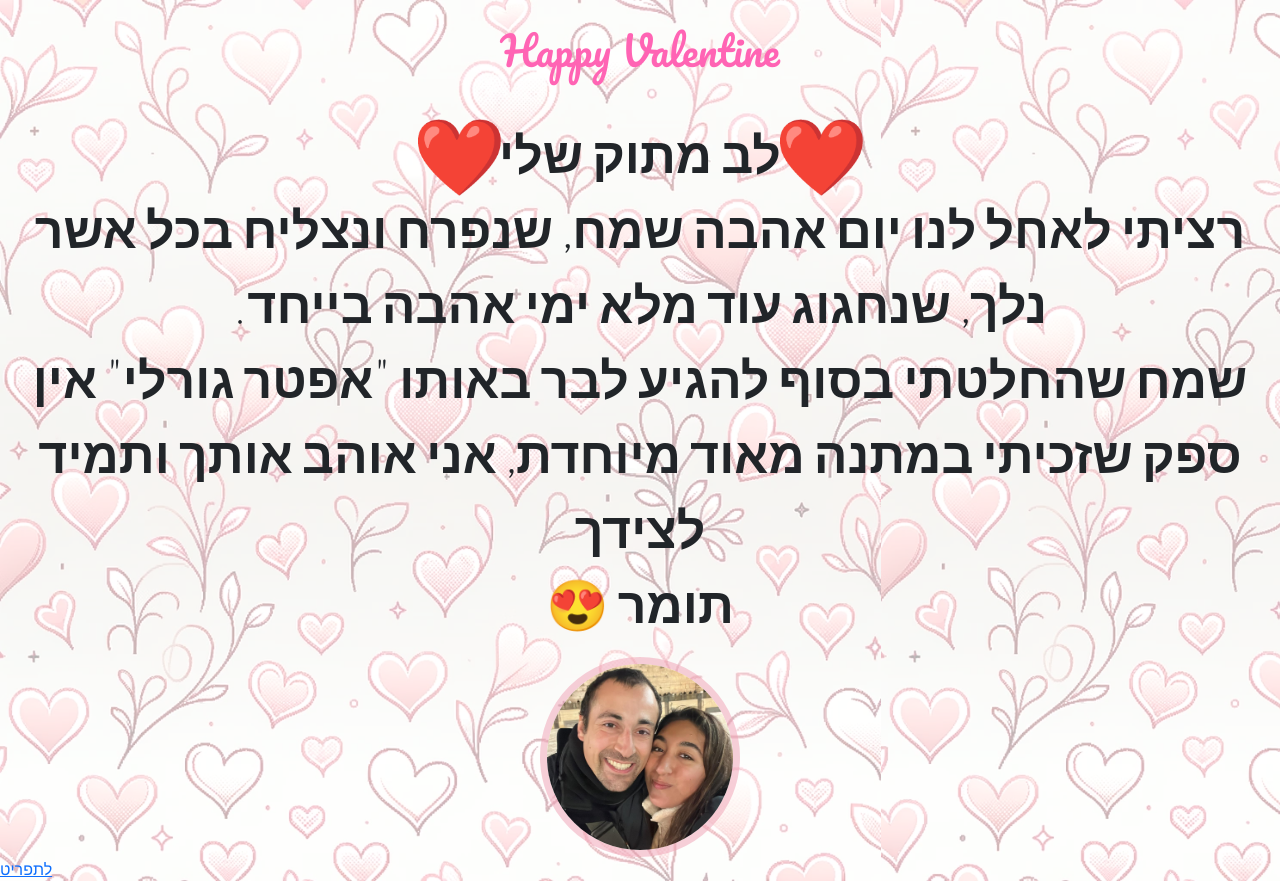
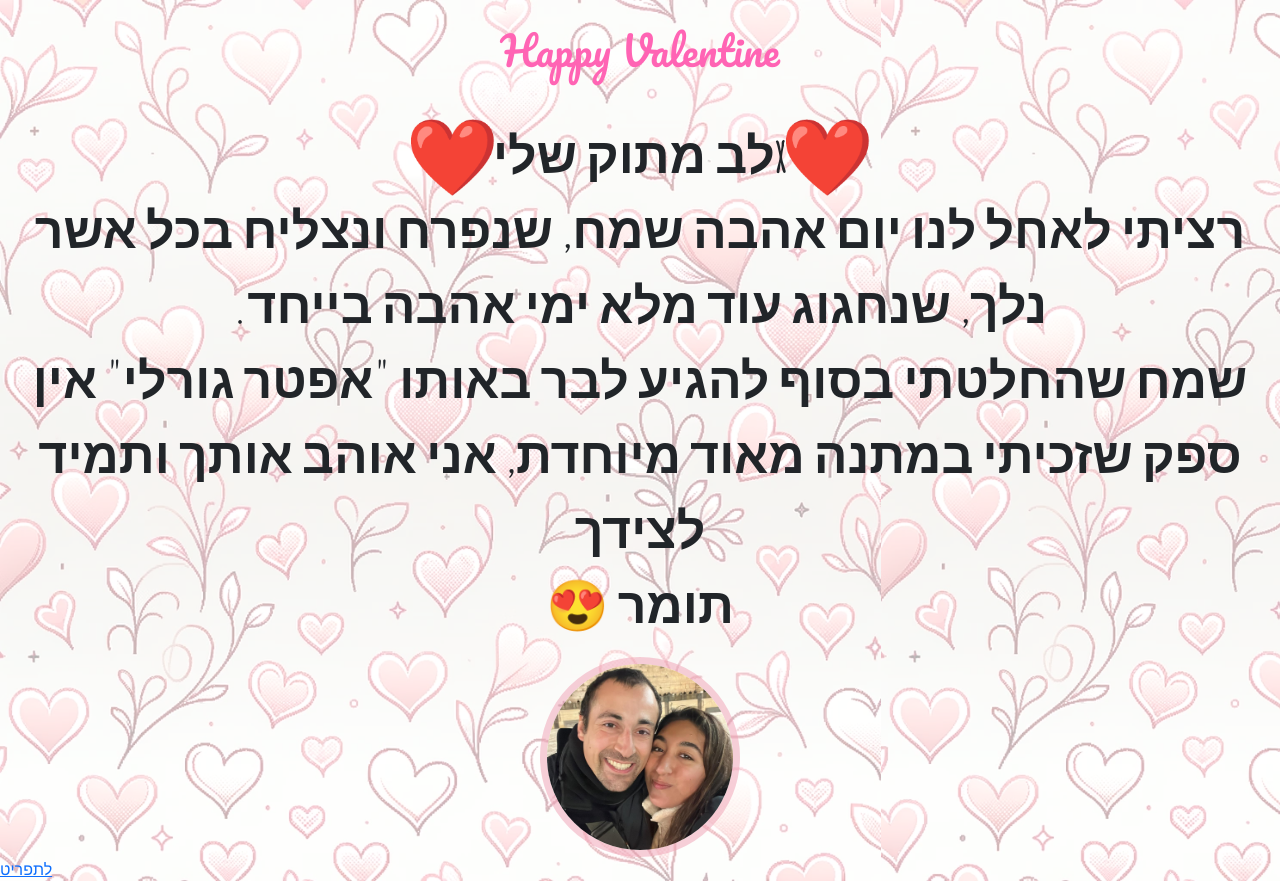
Before and after one commit to tomergahtan/tomergahtan.github.io, a website: page index.html in a window 1280 px wide. Drawn offline with nearby package versions, Linux system fonts and the light colour scheme; a web font is replaced by a local one.

Commit message:
Update index.html

```diff
--- a/index.html
+++ b/index.html
@@ -31,7 +31,7 @@
     <p class="bless" dir="rtl">
 
         <span class = "animate__animated customPulse animate__pulse animate__infinite">&#x2764;&#xFE0F;</span>
-          לב מתוק שלי
+          xלב מתוק שלי
         <span class = "animate__animated customPulse animate__pulse animate__infinite">&#x2764;&#xFE0F;</span>
         <br>
 
```
